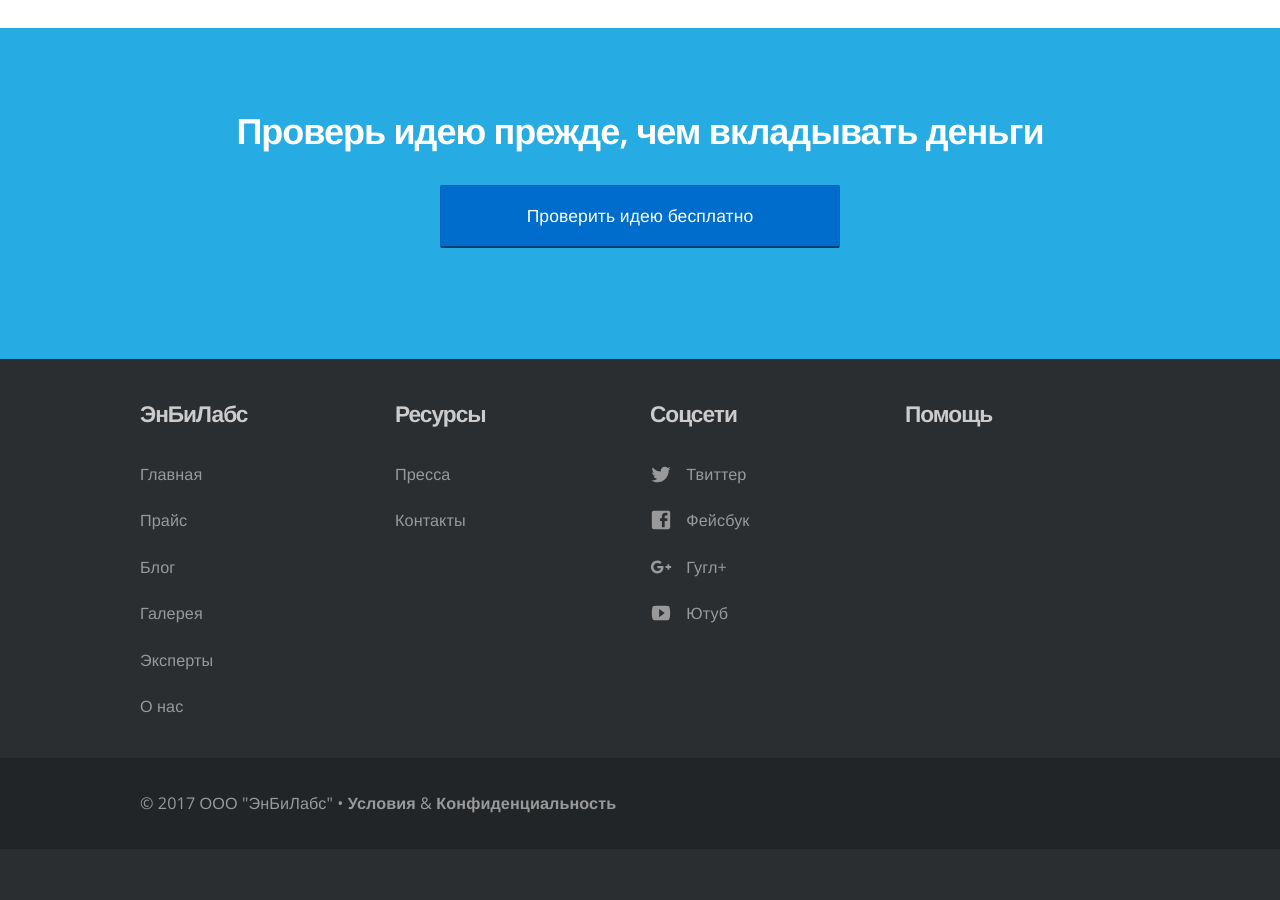
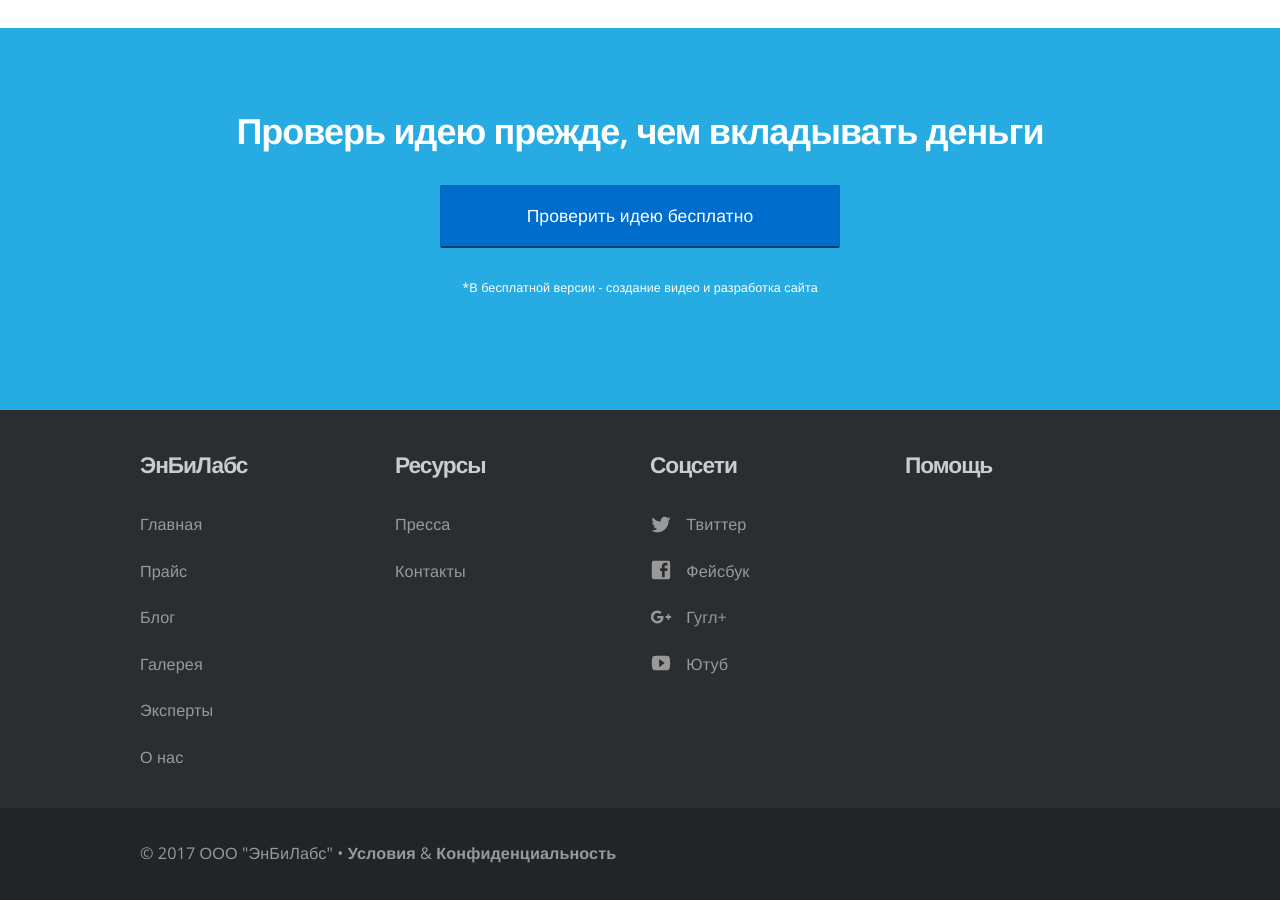
Before and after one commit to RakhimyanTim/enblabs.github.io, a Jekyll site: the page built from blog/index.html, in a window 1280 px wide and 900 px high, scrolled down 903 px. Built offline with Jekyll 4.4.1, drawn with Linux system fonts in a browser that asks for light colours; nearby versions of some CDN libraries; the list of posts is cut into pages by our own code; before the commit the page ends 1752 px from its top, so only the background shows below that.

Commit message:
Update index.html

```diff
--- a/blog/index.html
+++ b/blog/index.html
@@ -66,5 +66,6 @@
 	<div class="container">
 		<h2>Проверь идею прежде, чем вкладывать деньги</h2>
 		<p><a href="https://docs.google.com/forms/d/e/1FAIpQLSfA7j4SrY-6EHuOiqnMStcfDFdO40rDrZnk1Y3PsfuBPKN5DQ/viewform?usp=sf_link" class="btn btn-primary btn-large btn-block btn-centered">Проверить идею бесплатно</a></p>
+		<span class="btn-sub-text new-content">*В бесплатной версии - создание видео и разработка сайта</span></p>
 	</div>
 </section>
```
